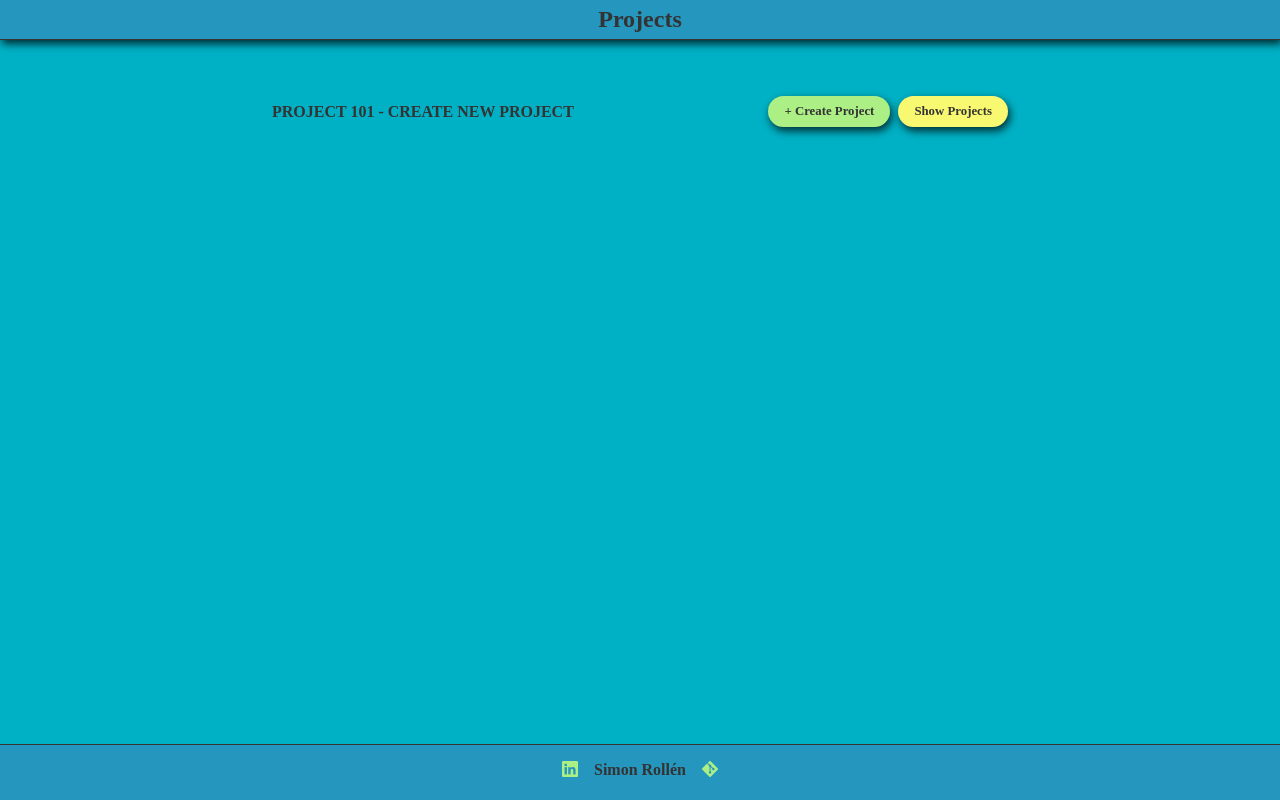
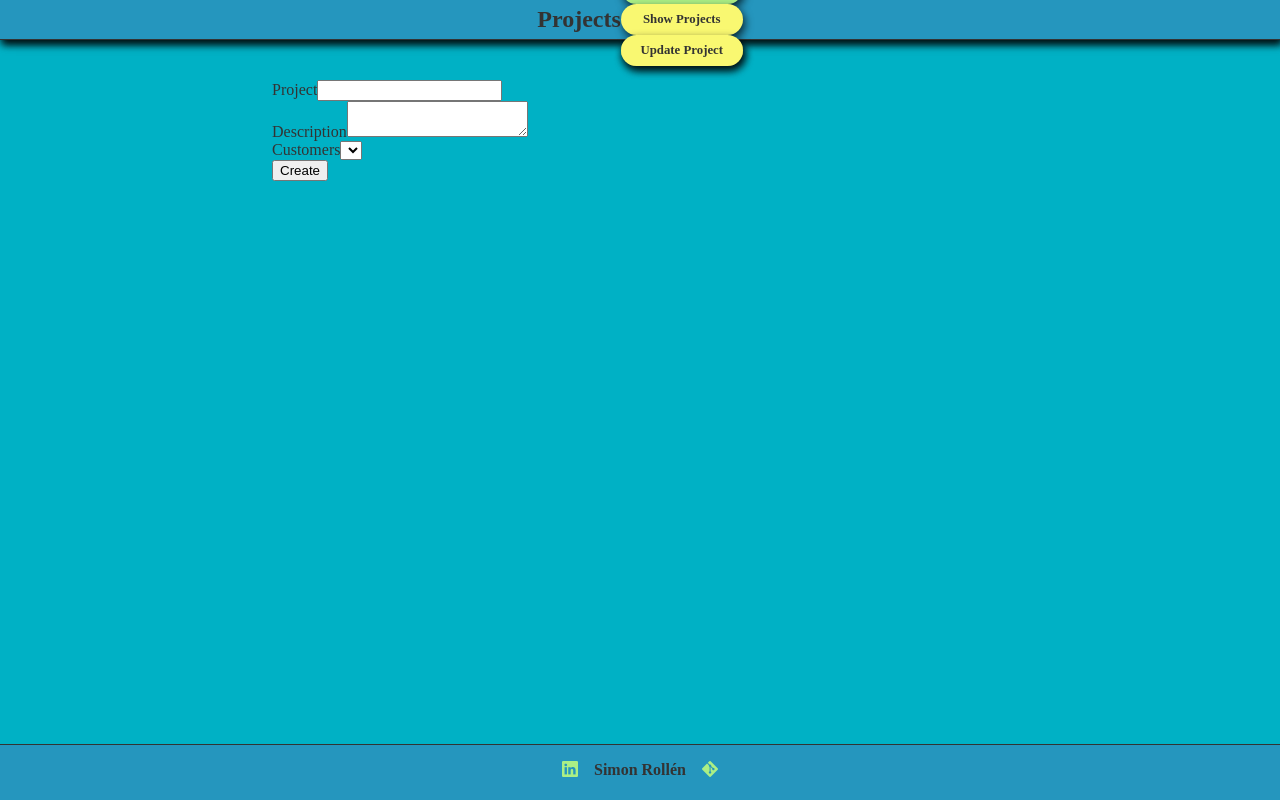
Before and after one commit to SimonR-prog/Project_Databas, a React (Vite) app in the folder Project_Databas/: page / in a window 1280 px wide. Built offline with nearby package versions, Linux system fonts and the light colour scheme; a web font is replaced by a local one.

Commit message:
Changed views. Removed old, made new.

```diff
--- a/Project_Databas/src/App.jsx
+++ b/Project_Databas/src/App.jsx
@@ -1,7 +1,8 @@
 import './App.css'
-import { BrowserRouter, Routes, Route, NavLink} from "react-router-dom";
-import Projects from './views/projects';
-import CreateProjects from './views/CreateProjects';
+import { BrowserRouter, Routes, Route } from "react-router-dom";
+import CreateProjectView from './views/CreateProjectView';
+import ShowAllProjectsView from './views/ShowAllProjectsView';
+import UpdateProjectView from './views/UpdateProjectView';
 import Header from './components/Header';
 import Footer from './components/Footer';
 
@@ -14,9 +15,10 @@ function App() {
           <Header/>
           <main>
             <Routes>
-              <Route path="/projects" element={<Projects />} />
-              <Route path="/create" element={<CreateProjects />} />
-              <Route path="/" element={<CreateProjects />} />
+              <Route path="/" element={<CreateProjectView />} />
+              <Route path="/projects" element={<ShowAllProjectsView />} />
+              <Route path="/projects/create" element={<CreateProjectView />} />
+              <Route path="/projects/update" element={<UpdateProjectView />} />
             </Routes>
           </main>
           <Footer/>
--- /dev/null
+++ b/Project_Databas/src/components/CreateProjectForm.jsx
@@ -0,0 +1,31 @@
+import React from 'react'
+
+const CreateProjectForm = () => {
+
+
+    return (
+    <>
+        <section>
+            <div className="container">
+                <form>
+                    <div className="form-group">
+                        <label htmlFor="projectName">Project</label>
+                        <input type="text" id="projectName" />
+                    </div>
+                    <div className="form-group">
+                        <label htmlFor="description">Description</label>
+                        <textarea name="description" id='description'></textarea>
+                    </div>
+                    <div className="form-group">
+                        <label htmlFor="customers">Customers</label>
+                        <select name="customers" id='customers'></select>
+                    </div>
+                    <button type='submit'>Create</button>
+                </form>
+            </div>
+        </section>
+    </>
+  )
+}
+
+export default CreateProjectForm
--- a/Project_Databas/src/components/Header.jsx
+++ b/Project_Databas/src/components/Header.jsx
@@ -1,10 +1,16 @@
 import React from 'react'
+import { Link } from 'react-router-dom';
 
 const Header = () => {
   return (
     <>
     <header className='header'>
       <h2>Projects</h2>
+      <nav>
+        <Link className='btn btn-one' to={"/projects/create"}>+ Create Project</Link>
+        <Link className='btn btn-two' to={"/projects"}>Show Projects</Link>
+        <Link className='btn btn-two' to={"/projects/update"}>Update Project</Link>
+      </nav>
     </header>
     </>
   )
--- /dev/null
+++ b/Project_Databas/src/components/ProjectList.jsx
@@ -0,0 +1,15 @@
+import React from 'react'
+
+const ProjectList = () => {
+  return (
+    <>
+      <section id="project-list">
+        <div className="container">
+
+        </div>
+      </section>
+    </>
+  )
+}
+
+export default ProjectList
--- /dev/null
+++ b/Project_Databas/src/views/CreateProjectView.jsx
@@ -0,0 +1,16 @@
+import React from 'react'
+import CreateProjectForm from '../components/CreateProjectForm'
+import Header from './../components/Header';
+import Footer from './../components/Footer';
+
+const CreateProjectView = () => {
+  return (
+    <>
+    <Header />
+    <CreateProjectForm />
+    <Footer />
+    </>
+  )
+}
+
+export default CreateProjectView
--- a/Project_Databas/src/views/CreateProjects.jsx
+++ /dev/null
@@ -1,29 +0,0 @@
-import React, { useEffect, useState } from 'react'
-import { Link } from 'react-router-dom';
-
-const CreateProjects = () => {
-  const [newProjectNumber, setNewProjectNumber] = useState(100);
-
-  useEffect(() => {
-    setNewProjectNumber(newProjectNumber + 1)
-
-  }, [])
-
-
-  return (
-    <>
-      <section className='section-title'>
-        <div className="container">
-          <h1>Project {newProjectNumber} - Create new project</h1>
-          <nav>
-            <Link className='btn btn-one' to={"/projects/create"}>+ Create Project</Link>
-            <Link className='btn btn-two' to={"/projects/create"}>Show Projects</Link>
-          </nav>
-        </div>
-      </section>
-
-    </>
-  )
-}
-
-export default CreateProjects
--- a/Project_Databas/src/views/Projects.jsx
+++ /dev/null
@@ -1,15 +0,0 @@
-import React from 'react'
-
-const Projects = () => {
-  return (
-    <div>
-
-
-
-
-
-    </div>
-  )
-}
-
-export default Projects
--- /dev/null
+++ b/Project_Databas/src/views/ShowAllProjectsView.jsx
@@ -0,0 +1,16 @@
+import React from 'react'
+import ProjectList from '../components/ProjectList'
+import Header from './../components/Header';
+import Footer from './../components/Footer';
+
+const ShowAllProjectsView = () => {
+  return (
+    <>
+      <Header />
+      <ProjectList />
+      <Footer />
+    </>
+  )
+}
+
+export default ShowAllProjectsView
--- /dev/null
+++ b/Project_Databas/src/views/UpdateProjectView.jsx
@@ -0,0 +1,11 @@
+import React from 'react'
+
+const UpdateProjectView = () => {
+  return (
+    <>
+
+    </>
+  )
+}
+
+export default UpdateProjectView
```
Also changed, not shown: Project_Databas/src/components/ProjectListItem.jsx (added, +11 -0 lines).
